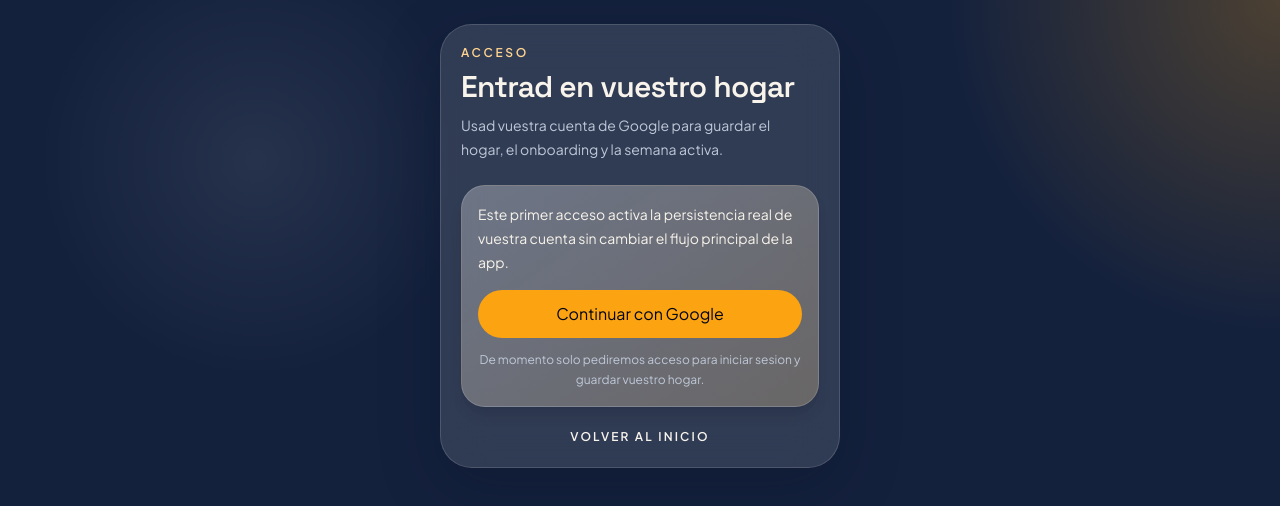
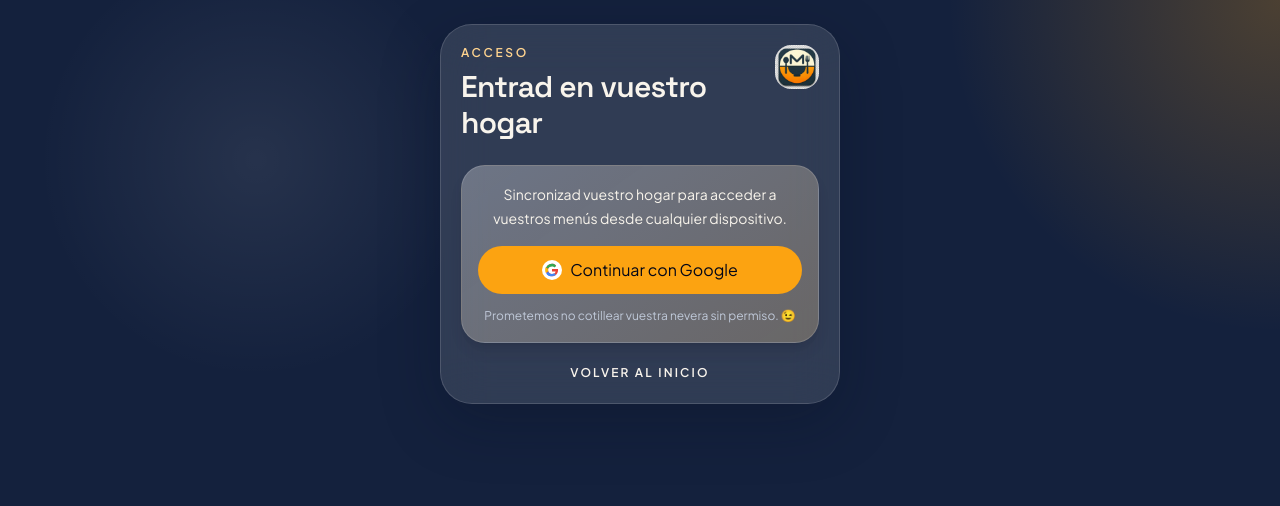
Before and after one commit to CarlHitos/menum-ia, a Next.js app: page /login in a window 1280 px wide. Shown: the top 506 px of the page. Built offline with nearby package versions, Linux system fonts and the light colour scheme; no server answers.

Commit message:
refactor: simplify first-run home and login presentation

```diff
--- a/app/login/page.tsx
+++ b/app/login/page.tsx
@@ -1,5 +1,6 @@
 import { redirect } from "next/navigation";
 import { getServerSession } from "next-auth";
+import Image from "next/image";
 import Link from "next/link";
 import { authOptions } from "@/auth";
 import { AppShell } from "@/components/layout/app-shell";
@@ -29,27 +30,34 @@ export default async function LoginPage({ searchParams }: LoginPageProps) {
       <PageHeader
         eyebrow="Acceso"
         title="Entrad en vuestro hogar"
-        description="Usad vuestra cuenta de Google para guardar el hogar, el onboarding y la semana activa."
+        action={
+          <Image
+            src="/branding/Iconosintransparency.png"
+            alt="Logo de MenumIA"
+            width={52}
+            height={52}
+            className="h-11 w-11 rounded-2xl object-contain"
+            priority
+          />
+        }
       />
 
       <SectionCard className="bg-[linear-gradient(145deg,rgba(255,255,255,0.14),rgba(252,163,17,0.12))]">
-        <p className="text-sm leading-6 text-[var(--color-paper)]">
-          Este primer acceso activa la persistencia real de vuestra cuenta sin
-          cambiar el flujo principal de la app.
+        <p className="text-center text-sm leading-6 text-[var(--color-paper)]">
+          Sincronizad vuestro hogar para acceder a vuestros menús desde cualquier dispositivo.
         </p>
 
         <GoogleSignInButton callbackUrl={callbackUrl} />
 
         {error ? (
-          <p className="mt-3 rounded-2xl border border-red-400/30 bg-red-500/10 px-3 py-2 text-xs leading-5 text-red-100">
+          <p className="mt-3 rounded-2xl border border-red-400/30 bg-red-500/10 px-3 py-2 text-center text-xs leading-5 text-red-100">
             No se ha podido iniciar sesion con Google. Revisad la configuracion
             OAuth y volved a intentarlo.
           </p>
         ) : null}
 
         <p className="mt-3 text-center text-xs leading-5 text-[var(--color-muted)]">
-          De momento solo pediremos acceso para iniciar sesion y guardar vuestro
-          hogar.
+          Prometemos no cotillear vuestra nevera sin permiso. 😉
         </p>
       </SectionCard>
 
--- a/app/page.tsx
+++ b/app/page.tsx
@@ -29,12 +29,7 @@ export default async function HomePage() {
       <PageHeader
         eyebrow="MenumIA"
         title={
-          household ? `Vuestro hogar: ${household.name}` : "Tu hogar en armonia"
-        }
-        description={
-          household
-            ? "Todo listo para organizar el menu, ajustar la compra y cocinar con menos friccion."
-            : "Planificad vuestra semana, comprad con criterio y cocinad con mucha menos friccion."
+          household ? `Vuestro hogar: ${household.name}` : "Tu hogar en armonIA"
         }
         action={
           <Image
@@ -48,7 +43,34 @@ export default async function HomePage() {
         }
       />
 
-      <SectionCard className="mb-4 bg-[linear-gradient(145deg,rgba(255,255,255,0.14),rgba(252,163,17,0.12))]">
+      {household ? (
+        <div className="mb-4 grid grid-cols-2 gap-3">
+          <StatPill label="Hogar" value={household.name} />
+          <StatPill
+            label="Miembros"
+            value={`${household.members.length} personas`}
+          />
+        </div>
+      ) : null}
+
+      <SectionCard>
+        <p className="text-xs uppercase tracking-[0.18em] text-[var(--color-muted)]">
+          {household ? "Resumen del hogar" : "Bienvenida"}
+        </p>
+        <p className="mt-3 text-sm leading-6 text-[var(--color-muted)]">
+          {household
+            ? `Supermercado habitual: ${
+                household.planningPreferences.preferredStores[0] ?? "sin definir"
+              }. Presupuesto semanal: ${
+                household.planningPreferences.weeklyBudget
+                  ? `${household.planningPreferences.weeklyBudget}€`
+                  : "sin definir"
+              }.`
+            : "MenumIA es el corazon de vuestra cocina. Organiza quien cocina, que toca hoy y genera la lista de la compra exacta para que nunca falte un ingrediente. Olvida la improvisacion y los gastos de ultima hora en delivery"}
+        </p>
+      </SectionCard>
+
+      <SectionCard className="mt-4 mb-4 bg-[linear-gradient(145deg,rgba(255,255,255,0.14),rgba(252,163,17,0.12))]">
         {household ? (
           <>
             <p className="text-base leading-7 text-[var(--color-paper)]">
@@ -75,14 +97,13 @@ export default async function HomePage() {
         ) : (
           <>
             <p className="text-base leading-7 text-[var(--color-paper)]">
-              Olvida la improvisacion y los gastos de ultima hora en delivery.
               Primero configurad vuestro hogar para que MenumIA pueda preparar
               un menu y una compra que de verdad encajen con vosotros.
             </p>
-            <div className="mt-4 flex gap-3">
+            <div className="mt-4 flex justify-center">
               <Link
                 href={setupHref}
-                className="inline-flex items-center justify-center rounded-full bg-[var(--color-accent)] px-4 py-3 text-center text-sm font-semibold text-slate-950"
+                className="inline-flex w-full items-center justify-center rounded-full bg-[var(--color-accent)] px-4 py-3 text-center text-sm font-semibold text-slate-950"
               >
                 Configurar mi hogar
               </Link>
@@ -92,69 +113,41 @@ export default async function HomePage() {
       </SectionCard>
 
       {household ? (
-        <div className="mb-4 grid grid-cols-2 gap-3">
-          <StatPill label="Hogar" value={household.name} />
-          <StatPill
-            label="Miembros"
-            value={`${household.members.length} personas`}
-          />
-        </div>
-      ) : null}
-
-      <SectionCard>
-        <p className="text-xs uppercase tracking-[0.18em] text-[var(--color-muted)]">
-          {household ? "Resumen del hogar" : "Bienvenida"}
-        </p>
-        <p className="mt-3 text-sm leading-6 text-[var(--color-muted)]">
-          {household
-            ? `Supermercado habitual: ${
-                household.planningPreferences.preferredStores[0] ?? "sin definir"
-              }. Presupuesto semanal: ${
-                household.planningPreferences.weeklyBudget
-                  ? `${household.planningPreferences.weeklyBudget}€`
-                  : "sin definir"
-              }.`
-            : "MenumIA es el corazon de vuestra cocina. Organiza quien cocina, que toca hoy y genera la lista de la compra exacta para que nunca falte un ingrediente."}
-        </p>
-      </SectionCard>
-
         <SectionCard className="mt-4">
           <p className="text-xs uppercase tracking-[0.18em] text-[var(--color-muted)]">
-          {household ? "Que viene ahora" : "Tu nuevo ritmo de vida"}
+            Que viene ahora
           </p>
           <div className="mt-3 space-y-3">
             <div>
               <h2 className="text-base font-semibold text-[var(--color-paper)]">
-              {household ? "Menu semanal accionable" : "Sincronizad vuestros gustos"}
+                Menu semanal accionable
               </h2>
               <p className="mt-1 text-sm text-[var(--color-muted)]">
-              {household
-                ? "Entrad al menu para materializar vuestra semana activa y ajustar recetas antes de pasar a la compra."
-                : "Configura quienes sois y que os gusta. MenumIA crea un plan que encaja con el estilo de vida de cada miembro del hogar."}
+                Entrad al menu para materializar vuestra semana activa y ajustar
+                recetas antes de pasar a la compra.
               </p>
             </div>
             <div>
               <h2 className="text-base font-semibold text-[var(--color-paper)]">
-              {household ? "Compra derivada del menu" : "Asegurad vuestra despensa"}
+                Compra derivada del menu
               </h2>
               <p className="mt-1 text-sm text-[var(--color-muted)]">
-              {household
-                ? "Cuando la semana este lista, la lista de compra se generara desde vuestro plan real, no desde una demo."
-                : "Revisa el menu y genera la lista de la compra. Compra una sola vez a la semana y ten la tranquilidad de que siempre hay algo rico esperando en la nevera."}
+                Cuando la semana este lista, la lista de compra se generara
+                desde vuestro plan real, no desde una demo.
               </p>
             </div>
             <div>
               <h2 className="text-base font-semibold text-[var(--color-paper)]">
-              {household ? "Edicion del hogar" : "Cocina sin estres"}
+                Edicion del hogar
               </h2>
               <p className="mt-1 text-sm text-[var(--color-muted)]">
-              {household
-                ? "En una siguiente fase podreis editar miembros, presupuesto y preferencias del hogar desde esta misma seccion."
-                : "Sigue los pasos con el temporizador integrado. Ahorra tiempo, dinero y salud cocinando con vuestra propia planificacion."}
+                En una siguiente fase podreis editar miembros, presupuesto y
+                preferencias del hogar desde esta misma seccion.
               </p>
             </div>
           </div>
         </SectionCard>
+      ) : null}
     </AppShell>
   );
 }
--- a/components/ui/page-header.tsx
+++ b/components/ui/page-header.tsx
@@ -3,7 +3,7 @@ import type { ReactNode } from "react";
 type PageHeaderProps = {
   eyebrow: string;
   title: string;
-  description: string;
+  description?: string;
   action?: ReactNode;
 };
 
@@ -24,9 +24,11 @@ export function PageHeader({
         <h1 className="font-display text-3xl font-semibold tracking-tight text-[var(--color-paper)]">
           {title}
         </h1>
-        <p className="mt-2 max-w-xs text-sm leading-6 text-[var(--color-muted)]">
-          {description}
-        </p>
+        {description ? (
+          <p className="mt-2 max-w-xs text-sm leading-6 text-[var(--color-muted)]">
+            {description}
+          </p>
+        ) : null}
       </div>
       {action}
     </header>
--- a/features/auth/google-sign-in-button.tsx
+++ b/features/auth/google-sign-in-button.tsx
@@ -21,8 +21,32 @@ export function GoogleSignInButton({
         setIsPending(false);
       }}
       disabled={isPending}
-      className="mt-4 inline-flex w-full items-center justify-center rounded-full bg-[var(--color-accent)] px-4 py-3 text-sm font-semibold text-slate-950 transition hover:brightness-105 active:scale-[0.99] disabled:cursor-wait disabled:opacity-70"
+      className="mt-4 inline-flex w-full items-center justify-center gap-2 rounded-full bg-[var(--color-accent)] px-4 py-3 text-sm font-semibold text-slate-950 transition hover:brightness-105 active:scale-[0.99] disabled:cursor-wait disabled:opacity-70"
     >
+      <span className="inline-flex h-5 w-5 items-center justify-center rounded-full bg-white">
+        <svg
+          aria-hidden="true"
+          viewBox="0 0 24 24"
+          className="h-4 w-4"
+        >
+          <path
+            fill="#EA4335"
+            d="M12 10.2v3.9h5.4c-.2 1.3-1.5 3.9-5.4 3.9-3.2 0-5.9-2.7-5.9-6s2.7-6 5.9-6c1.8 0 3 .8 3.7 1.4l2.5-2.4C16.6 3.4 14.5 2.5 12 2.5a9.5 9.5 0 0 0 0 19c5.5 0 9.1-3.9 9.1-9.4 0-.6-.1-1.1-.2-1.6H12Z"
+          />
+          <path
+            fill="#34A853"
+            d="M2.5 7.9 5.7 10.3c.9-1.8 2.8-3.4 6.3-3.4 1.8 0 3 .8 3.7 1.4l2.5-2.4C16.6 3.4 14.5 2.5 12 2.5c-3.7 0-6.8 2.1-8.5 5.4Z"
+          />
+          <path
+            fill="#FBBC05"
+            d="M2.5 16.1A9.4 9.4 0 0 1 1.9 12c0-1.4.3-2.8.6-4.1l3.2 2.4A6 6 0 0 0 6.1 12c0 .6.1 1.2.3 1.7l-3.9 2.4Z"
+          />
+          <path
+            fill="#4285F4"
+            d="M12 21.5c2.4 0 4.5-.8 6-2.2l-2.9-2.4c-.8.6-1.8 1.1-3.1 1.1-3.8 0-5.2-2.5-5.5-3.8l-3.2 2.5c1.6 3.2 4.9 4.8 8.7 4.8Z"
+          />
+        </svg>
+      </span>
       {isPending ? "Abriendo Google..." : "Continuar con Google"}
     </button>
   );
```
Lines whose indentation alone changed are shown as unchanged.
